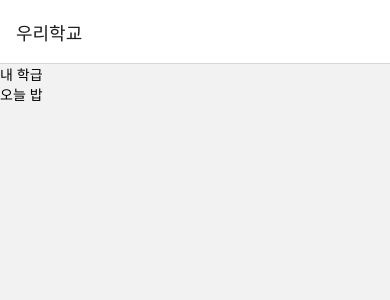
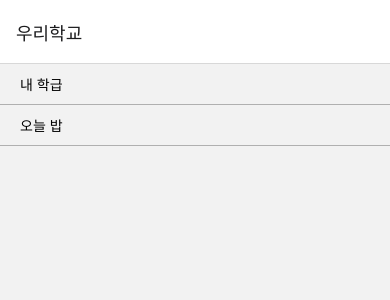
Before and after one commit to park-hyuk-geose/app, a React Native app: screen /Home in a window 390 px wide. Shown: the top 300 px of the page. Built offline with nearby package versions, Linux system fonts and the light colour scheme.

Commit message:
feat: add container style

```diff
--- a/src/Container/Container.style.ts
+++ b/src/Container/Container.style.ts
@@ -2,8 +2,10 @@ import {StyleProp, ViewStyle} from "react-native"
 
 const style = {
   container: <StyleProp<ViewStyle>>{
-    Horizontal: 20,
-
+    paddingHorizontal: 20,
+    paddingVertical: 10,
+    borderBottomWidth: 1,
+    borderBottomColor: '#b0b0b0'
   }
 }
 
```
